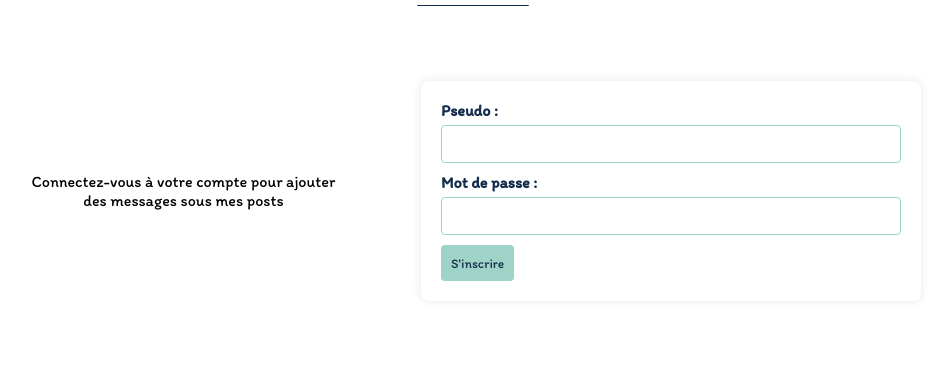
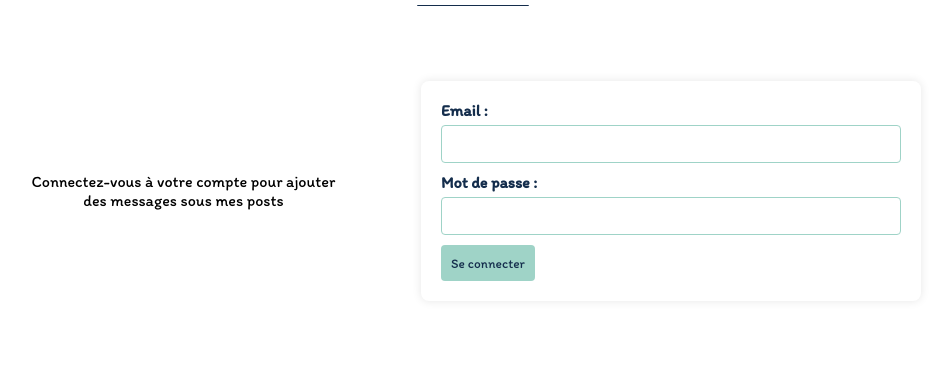
Before and after one commit to Wickacode/Blog-php, a PHP site: page /BLOG-PHP/index.php?action=login in a window 1280 px wide. Shown: the part 222-592 px from the top of the page, without its empty margins (167-1099 px from the left). Run offline with PHP 8.4, Linux system fonts and the light colour scheme.

Commit message:
Changement du pseudo en email dans le formulaire de connexion

```diff
--- a/src/views/login.html.twig
+++ b/src/views/login.html.twig
@@ -10,14 +10,14 @@
     </div>
 
     <div class="contact-form w50">
-        <form action="/submit_contact" method="POST">
-            <label for="identifiant">Pseudo :</label>
-            <input type="text" id="identifiant" name="identifiant" required>
+        <form action="index.php?action=login" method="POST">
+            <label for="email">Email :</label>
+            <input type="email" id="email" name="email" required>
 
             <label for="password">Mot de passe :</label>
-            <input id="password" name="password" required></input>
+            <input type="password" id="password" name="password" required>
 
-            <button type="submit" class="btn dark bg-light-blue">S'inscrire</button>
+            <button name="submitLogin" type="submit" class="btn dark bg-light-blue">Se connecter</button>
         </form>
     </div>
 
```
